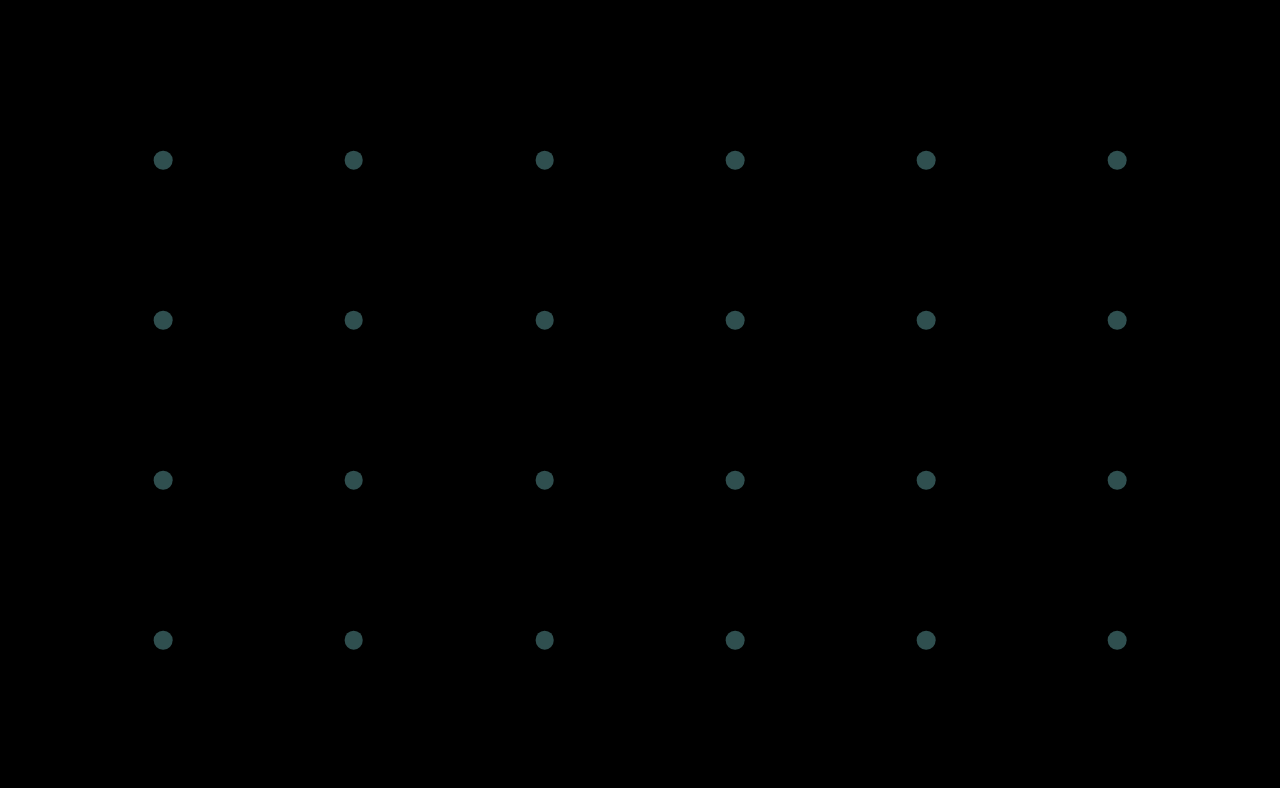
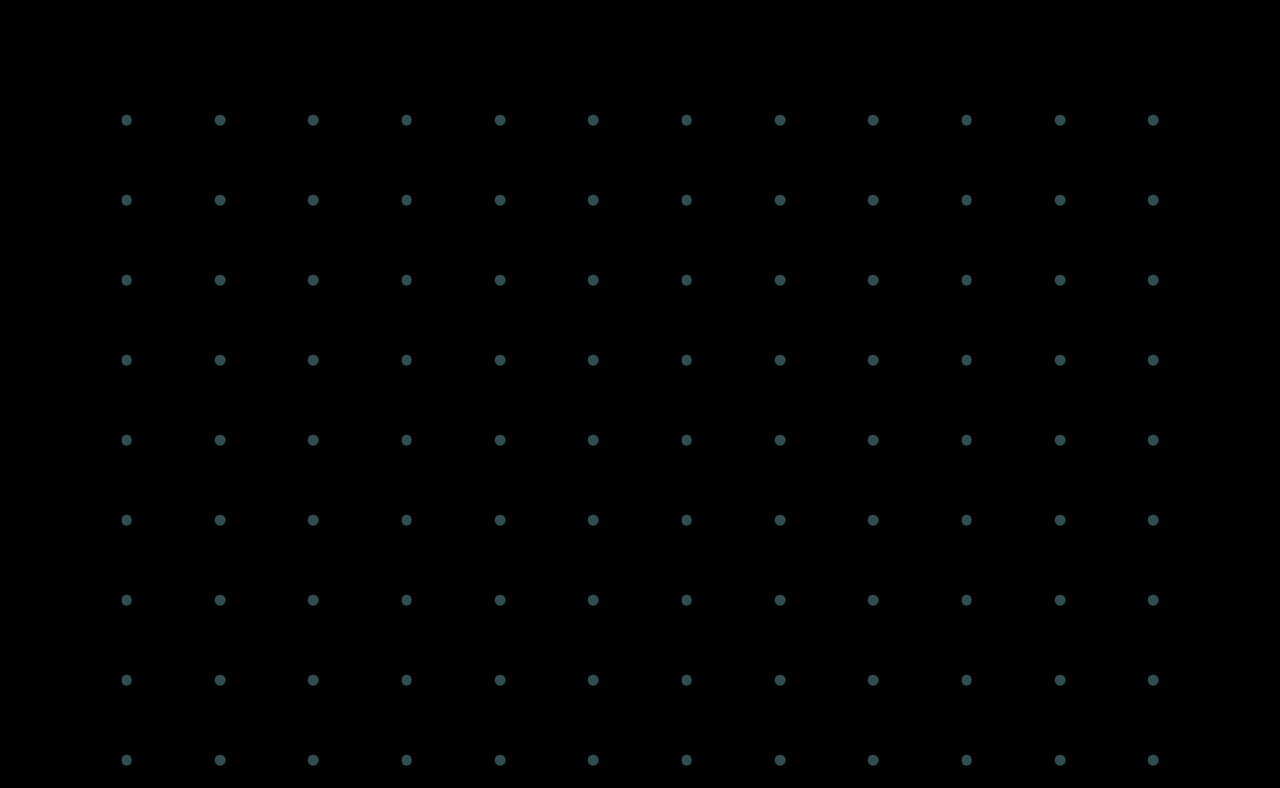
Before and after one commit to joel-s/css-flowers, a React (Create React App) app: page / in a window 1280 px wide. Shown: the top 788 px of the page. Built offline with nearby package versions, Linux system fonts and the light colour scheme.

Commit message:
Improve animation triggering and increase number of flowers
Need to move styled components out of render functions

```diff
--- a/src/App.tsx
+++ b/src/App.tsx
@@ -1,5 +1,6 @@
 import styled, { createGlobalStyle } from "styled-components";
 import Garland from "./flowers/Garland";
+import { repeatArray } from "./utils/util";
 
 const GlobalStyle = createGlobalStyle`
   html, body {
@@ -8,26 +9,28 @@ const GlobalStyle = createGlobalStyle`
 `;
 
 const Background = styled.div`
-  /* position: absolute;
-  top: 0;
-  bottom: 0;
-  left: 0;
-  right: 0;
-  overflow: hidden; */
-  padding: 10vmin 0;
+  padding: 10vmin;
 `;
+
+const basicShapeArray = [
+  "0 100% 0 100%",
+  "0 50% 50% 50%",
+  "50% 50% 0 50%",
+  "0 0 100% 0",
+  "0 0 50% 0",
+  "0 50% 50% 0",
+];
+
+const shapeArray = repeatArray(basicShapeArray, 2);
 
 function App() {
   return (
     <>
       <GlobalStyle />
       <Background>
-        <Garland petalShape="0 100% 0 100%" />
-        <Garland petalShape="0 50% 50% 50%" />
-        <Garland petalShape="50% 50% 0 50%" />
-        <Garland petalShape="0 0 100% 0" />
-        <Garland petalShape="0 0 50% 0" />
-        <Garland petalShape="0 50% 50% 0" />
+        {shapeArray.map((shape, i) => (
+          <Garland petalShape="0 100% 0 100%" key={i} />
+        ))}
       </Background>
     </>
   );
--- a/src/flowers/Flower.tsx
+++ b/src/flowers/Flower.tsx
@@ -3,21 +3,6 @@ import styled from "styled-components";
 import { range } from "../utils/util";
 import FlowerCenter from "./FlowerCenter";
 import Petal from "./Petal";
-
-// Glowing text:
-// text-shadow: 0px 0px 40px white,
-// 0px 0px 8px white,
-// 0px 0px 16px white;
-
-interface ContainerProps {
-  size: number;
-}
-
-const FlowerContainer = styled.div<{ size: number }>`
-  height: ${(props) => props.size}vmin;
-  width: ${(props) => props.size}vmin;
-  position: relative;
-`;
 
 interface FlowerProps {
   size: number;
@@ -39,8 +24,23 @@ export default function Flower({
       Math.random() > 0.5 ? 180 + baseAngle / 2 : 180 - baseAngle / 2;
   }
 
+  const FlowerAreaContainer = styled.div`
+    position: relative;
+    flex-grow: 1;
+  `;
+
+  const FlowerContainer = styled.div`
+    height: ${size}vmin;
+    width: ${size}vmin;
+    position: absolute;
+    top: 50%;
+    left: 50%;
+    transform: translate(-50%, -50%);
+  `;
+
   return (
-    <FlowerContainer size={size} onMouseEnter={() => setAnimated(true)}>
+    <FlowerAreaContainer onMouseEnter={() => setAnimated(true)}>
+      <FlowerContainer>
         <FlowerCenter size={size / 3} animated={animated} />
         {animated && (
           <>
@@ -55,5 +55,6 @@ export default function Flower({
           </>
         )}
       </FlowerContainer>
+    </FlowerAreaContainer>
   );
 }
--- a/src/flowers/FlowerColorAnimations.tsx
+++ b/src/flowers/FlowerColorAnimations.tsx
@@ -2,7 +2,7 @@ import { keyframes, css } from "styled-components";
 
 const varyBackgroundColor = keyframes`
 0%, 50% {
-  background-color: black;
+  background-color: darkslateblue;
 }
 50%, 100% {
   background-color: white;
@@ -14,7 +14,7 @@ const varyForegroundOpacity = keyframes`
     opacity: 100%;
   }
   100% {
-    opacity: 40%;
+    opacity: 60%;
   }
 `;
 
--- a/src/flowers/Garland.tsx
+++ b/src/flowers/Garland.tsx
@@ -4,21 +4,29 @@ import { range } from "../utils/util";
 
 const GarlandDiv = styled.div`
   display: flex;
-  align-items: center;
+  flex-direction: row;
+  align-items: stretch;
   justify-content: space-evenly;
   width: 100%;
-  height: 20vmin;
+  height: 10vmin;
 `;
 
 interface GarlandProps {
   petalShape: string;
 }
 
+const numPetalsArray = [...range(5, 11), ...range(11, 5, -1)];
+
 export default function Garland({ petalShape }: GarlandProps) {
   return (
     <GarlandDiv>
-      {range(3, 9).map((numPetals) => (
-        <Flower size={7} numPetals={numPetals} petalShape={petalShape} />
+      {numPetalsArray.map((numPetals, index) => (
+        <Flower
+          size={4}
+          numPetals={numPetals}
+          petalShape={petalShape}
+          key={index}
+        />
       ))}
     </GarlandDiv>
   );
--- a/src/utils/util.tsx
+++ b/src/utils/util.tsx
@@ -2,3 +2,7 @@
 // Numbers starting at `start`, up to (but not including) `stop`
 export const range = (start: number, stop: number, step: number = 1) =>
   Array.from({ length: (stop - start) / step }, (_, i) => start + i * step);
+
+export function repeatArray<Type>(array: Type[], numTimes: number): Type[] {
+  return Array(numTimes).fill(array).flat(1);
+}
```
Lines whose indentation alone changed are shown as unchanged.
